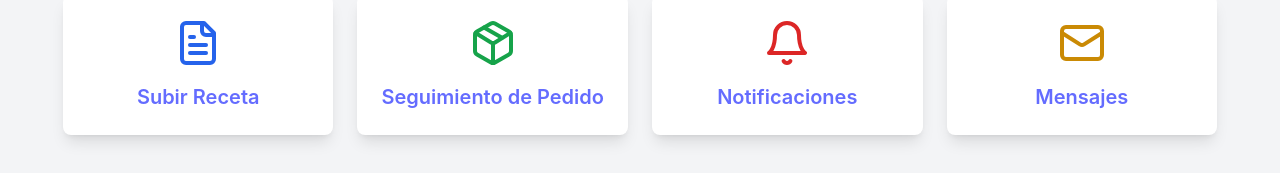
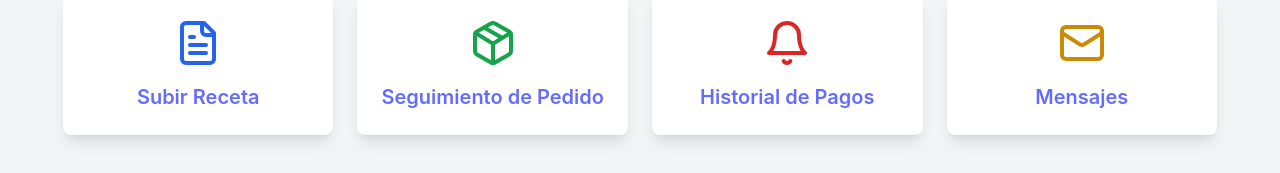
Before and after one commit to omarguerra1/HIC_V2_OG, a React (Vite) app in the folder client/: page / in a window 1280 px wide. Shown: the part 230-403 px from the top of the page. Built offline with nearby package versions, Linux system fonts and the light colour scheme; no server answers.

Commit message:
Update HomePage.jsx

```diff
--- a/client/src/pages/home/HomePage.jsx
+++ b/client/src/pages/home/HomePage.jsx
@@ -1,6 +1,6 @@
 import { useState, useEffect } from 'react';
 import { Link, useNavigate } from 'react-router-dom';
-import { FileText, Package, Bell, Mail, Clipboard } from 'lucide-react'; // Asegúrate de tener instalada la librería de iconos
+import { FileText, Package, Bell, Mail, Clipboard } from 'lucide-react'; //
 
 const HomePage = () => {
 
@@ -11,7 +11,6 @@ const HomePage = () => {
     const user = JSON.parse(localStorage.getItem("usuarioActual"));
     setCurrentUser(user);
   }, []);
-
   const handleOrderClick = (e) => {
     if (currentUser === null) {
       e.preventDefault();
@@ -20,7 +19,6 @@ const HomePage = () => {
       navigate("/cargar-receta");
     }
   }
-
   const handleMsgClick = (e) => {
     if (currentUser === null) {
       e.preventDefault();
@@ -29,8 +27,6 @@ const HomePage = () => {
       navigate("/messages");
     }
   }
-
-
   return (
     <div>
       <div></div>
@@ -47,9 +43,9 @@ const HomePage = () => {
               <Package size={48} className="text-green-600 mb-4" />
               <span className="text-xl font-semibold">Seguimiento de Pedido</span>
             </Link>
-            <Link to="/notifications" className="bg-white shadow-lg rounded-lg p-6 flex flex-col items-center transition duration-300 ease-in-out transform hover:scale-105">
+            <Link to="/user-pagos" className="bg-white shadow-lg rounded-lg p-6 flex flex-col items-center transition duration-300 ease-in-out transform hover:scale-105">
               <Bell size={48} className="text-red-600 mb-4" />
-              <span className="text-xl font-semibold">Notificaciones</span>
+              <span className="text-xl font-semibold">Historial de Pagos</span>
             </Link>
             <Link to="/messages" className="bg-white shadow-lg rounded-lg p-6 flex flex-col items-center transition duration-300 ease-in-out transform hover:scale-105"
               onClick={(handleMsgClick)}>
@@ -63,11 +59,6 @@ const HomePage = () => {
               <Clipboard size={48} className="text-purple-600 mb-4" />
               <span className="text-xl font-semibold">Recetas</span>
             </Link>
-            <Link to="/ver_usuarios" className="bg-white shadow-lg rounded-lg p-6 flex flex-col items-center transition duration-300 ease-in-out transform hover:scale-105"
-              onClick={(handleOrderClick)}>
-              <FileText size={48} className="text-blue-600 mb-4" />
-              <span className="text-xl font-semibold">Ver Usuarios</span>
-            </Link>
             <Link to="/ver_ordenes" className="bg-white shadow-lg rounded-lg p-6 flex flex-col items-center transition duration-300 ease-in-out transform hover:scale-105">
               <Package size={48} className="text-green-600 mb-4" />
               <span className="text-xl font-semibold">Ver Ordenes</span>
@@ -80,13 +71,15 @@ const HomePage = () => {
               <Mail size={48} className="text-yellow-600 mb-4" />
               <span className="text-xl font-semibold">Mensajes</span>
             </Link>
+            <Link to="/ver_usuarios" className="bg-white shadow-lg rounded-lg p-6 flex flex-col items-center transition duration-300 ease-in-out transform hover:scale-105"
+              onClick={(handleOrderClick)}>
+              <FileText size={48} className="text-blue-600 mb-4" />
+              <span className="text-xl font-semibold">Ver Usuarios</span>
+            </Link>
           </div>
         )}
       </div>
     </div>
-
-
   )
 };
-
 export default HomePage;
```
